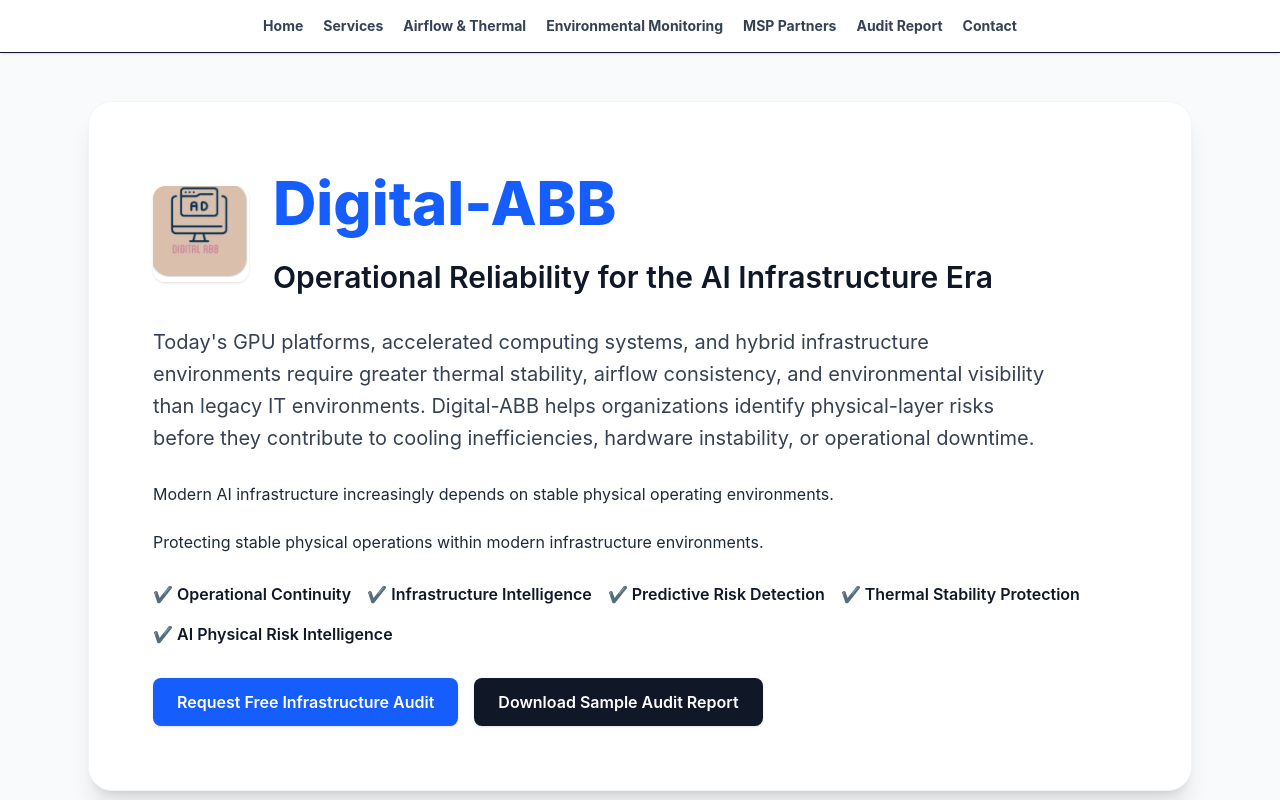
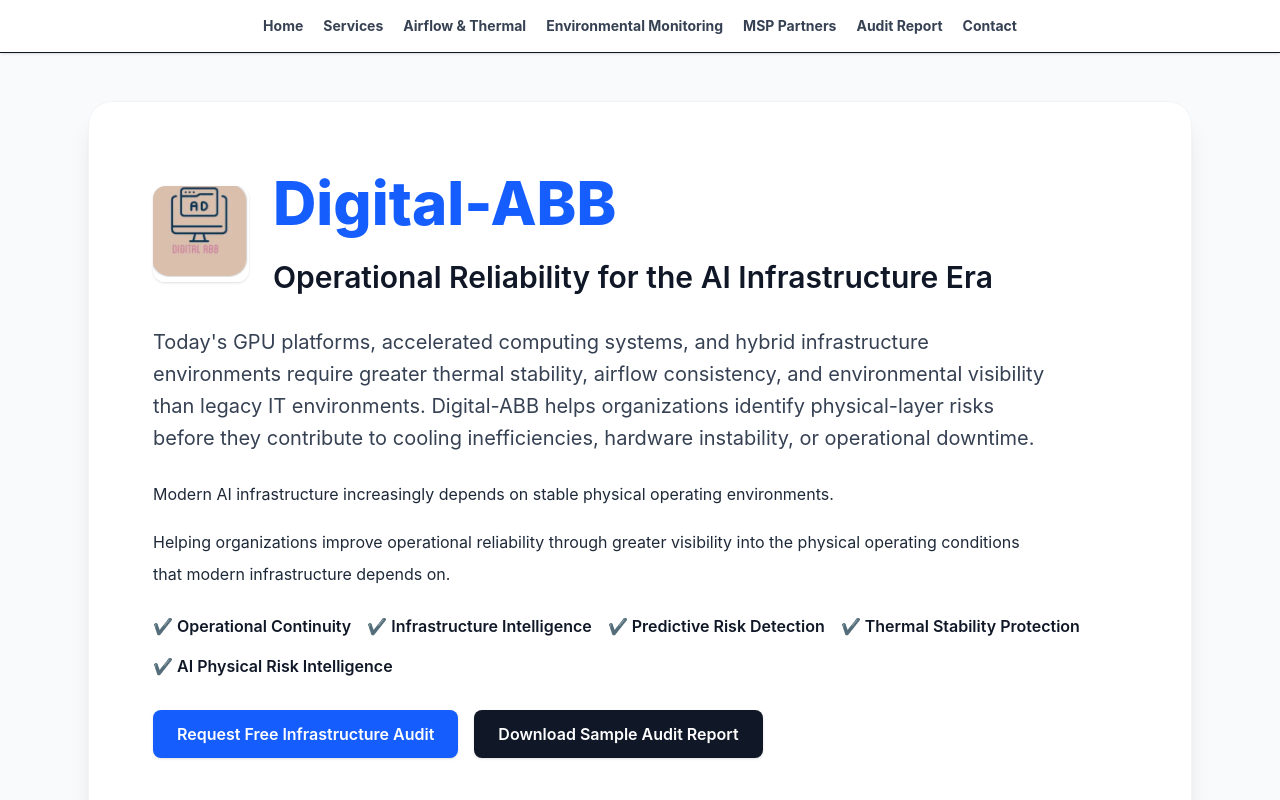
Before and after one commit to aboumba2002/digital-abb, a React (Vite) app: page / in a window 1280 px wide. Shown: the top 800 px of the page. Built offline with nearby package versions, Linux system fonts and the light colour scheme.

Commit message:
update in Here section

```diff
--- a/src/App.tsx
+++ b/src/App.tsx
@@ -57,7 +57,7 @@ export default function App() {
           </p>
 
           <p className="text-gray-800 max-w-4xl mt-4 leading-8">
-            Protecting stable physical operations within modern infrastructure environments.
+            Helping organizations improve operational reliability through greater visibility into the physical operating conditions that modern infrastructure depends on.
           </p>
 
           <div className="mt-6 flex flex-wrap gap-4 font-semibold">
```
